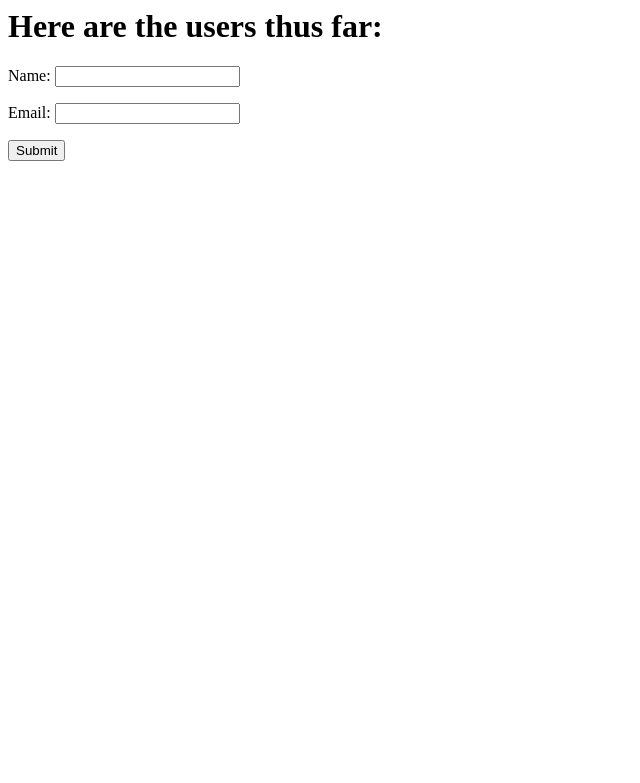
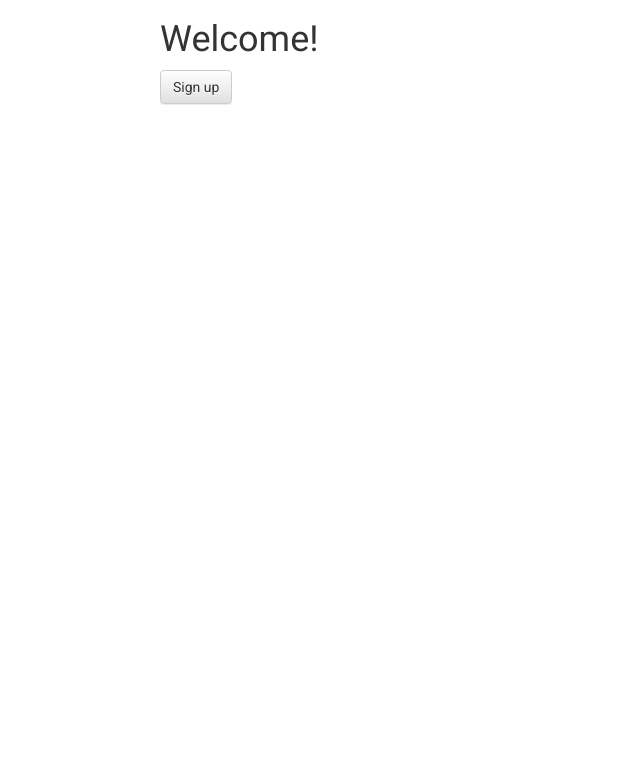
Before and after one commit to st421/example-django-app, a Django app: page / in a window 1280 px wide. Shown: the top 783 px of the page, without its empty margins (0-640 px from the left). Run offline with Django 3.2, Linux system fonts and the light colour scheme; some libraries are stand-ins or nearby versions.

Commit message:
Updated main template and routing

```diff
--- /dev/null
+++ b/myapp/static/css/main.css
@@ -0,0 +1,7 @@
+body {
+  font-family: 'Roboto', sans-serif;
+}
+#container {
+  width:75%;
+  margin:auto;
+}
--- /dev/null
+++ b/myapp/templates/home.html
@@ -0,0 +1,6 @@
+{% extends 'main.html' %}
+{% block content %}
+    <h1>Welcome!</h1>
+
+    <a href="{% url 'add_user' %}"><button type="button" class="btn btn-default">Sign up</button></a>
+{% endblock %}
--- /dev/null
+++ b/myapp/templates/main.html
@@ -0,0 +1,17 @@
+<!DOCTYPE html>
+{% load staticfiles %}
+<html>
+<head>
+<title>MyApp</title>
+<link rel="stylesheet" href="//maxcdn.bootstrapcdn.com/bootstrap/3.2.0/css/bootstrap.min.css">
+<link rel="stylesheet" href="//maxcdn.bootstrapcdn.com/bootstrap/3.2.0/css/bootstrap-theme.min.css">
+<link href='https://fonts.googleapis.com/css?family=Roboto:400,900' rel='stylesheet' type='text/css'>
+<link rel="stylesheet" href="{% static 'css/main.css' %}">
+</head>
+<body>
+	<div id="container">
+    {% block content %}
+    {% endblock %}
+	</div>
+</body>
+</html>
--- a/myapp/templates/user_list.html
+++ b/myapp/templates/user_list.html
@@ -1,14 +1,9 @@
-<html>
+{% extends 'main.html' %}
+{% block content %}
     <h1>Here are the users thus far:</h1>
     <ul>
       {% for user in users %}
-        <li>
-          {{ user }}
-        </li>
+        <li>{{ user }}</li>
       {% endfor %}
     </ul>
-
-    <form method="POST" class="post-form" action="/user/new/">{% csrf_token %}{{ form.as_p }}
-      <input type="submit" value="Submit">
-    </form>
-</html>
+{% endblock %}
--- /dev/null
+++ b/myapp/templates/user_thanks.html
@@ -0,0 +1,4 @@
+{% extends 'main.html' %}
+{% block content %}
+    <h1>Thanks for signing up, {{user.name}}!</h1>
+{% endblock %}
--- a/myapp/urls.py
+++ b/myapp/urls.py
@@ -2,6 +2,6 @@ from django.conf.urls import url
 from . import views
 
 urlpatterns = [
-    url(r'^$', views.user_list, name='user_list'),
-    url(r'^user/new/$', views.add_user, name='add_user'),
+    url(r'^$', views.home, name="home"),
+    url(r'^user/new/$', views.add_user, name="add_user"),
 ]
--- a/myapp/views.py
+++ b/myapp/views.py
@@ -2,15 +2,19 @@ from django.shortcuts import render
 from .models import User
 from .forms import UserForm
 
+def home(request):
+    return render(request, 'home.html', {})
+
 def user_list(request):
     users = User.objects.all()
-    form = UserForm()
-    return render(request, 'user_list.html', {'users':users, 'form':form})
+    return render(request, 'user_list.html', {'users':users})
+
 
 def add_user(request):
     if request.method == "POST":
         form = UserForm(request.POST)
-        form.save()
-    users = User.objects.all()
-    form = UserForm()
-    return render(request, 'user_list.html', {'users':users, 'form':form})
+        user = form.save()
+        return render(request, 'user_thanks.html', {'user':user})
+    else:
+        form = UserForm()
+        return render(request, 'add_user.html', {'form':form})
```
Also changed, not shown: manage.py (added, +10 -0 lines), myapp/templates/add_user.html (added, +7 -0 lines), myapp/__init__.py (added), mysite/__init__.py (added), 1 other file.
